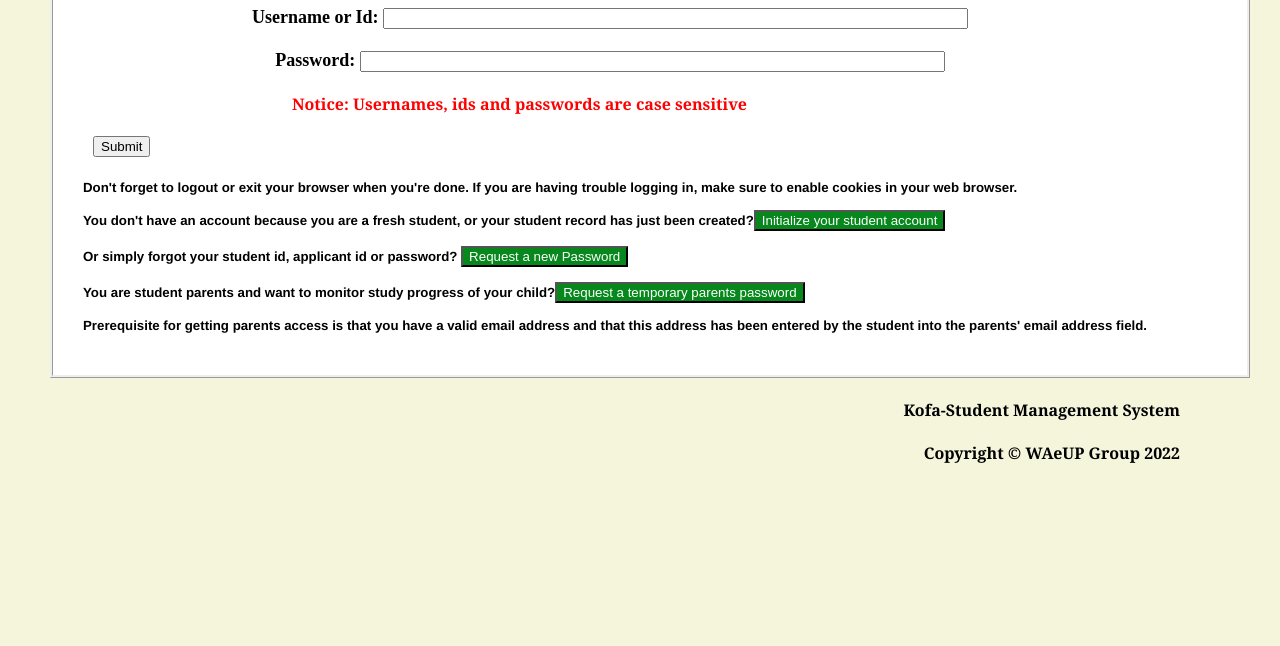
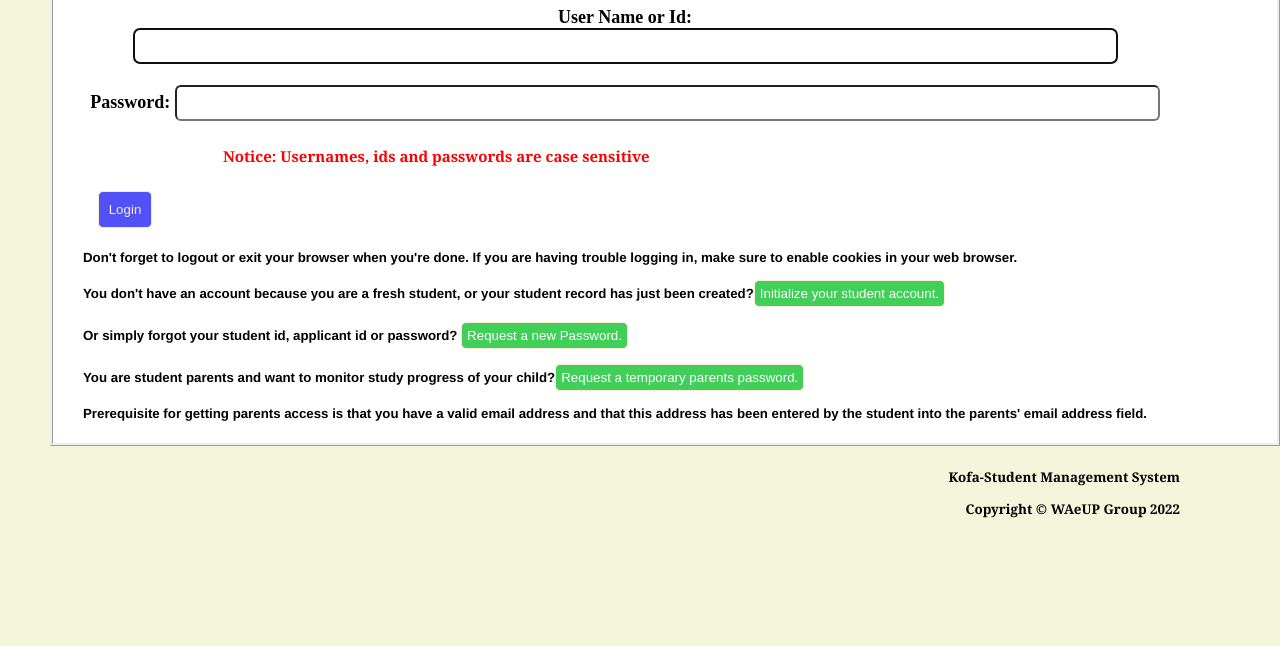
Before and after one commit to MataOseeker1/uniben-loginpage-clone, a plain HTML site: page index.html in a window 1280 px wide. Shown: the part 154-800 px from the top of the page. Drawn offline with Linux system fonts and the light colour scheme.

Commit message:
Add files via upload

```diff
--- a/index.html
+++ b/index.html
@@ -4,6 +4,7 @@
 <title> WaEup.Kofa-Student Management System </title>
 <link rel="icon" type="image/x-icon" href="logo.png">
 <link rel="stylesheet" href="style.css">
+<script src="script.js" defer></script>
 </head>
 <body>
 <!--“You”-->
@@ -13,43 +14,43 @@
 <a href="requesttrans.html">Request Transcript</a>
 <a href="enquiries.html">Enquiries</a>
 
-
   <a href="index.html" id="login">Login</a>
 
 </div>
 <div class="container">
   <h1>Login</h1>
     <div class="form">
- <form>
-<label for="username" >Username or Id:</label>
-<input type="text" name="username"  size="70"><br><br>
+ <form id="form1" name="form1" method="post" action="">
+<label for="username" >User Name or Id:</label>
+<input type="text" name="username"  size="120" id="name" required /><br><br>
 
 <label for="password" >Password:</label>
-<input type="password" name="password"  size="70">
-
+<input type="password" name="password"  size="120"  id="name" required />
+<h6 class="sidenote">Notice: Usernames, ids and passwords are case sensitive</h6>
+<div >
+  <button id="login1">Login</button>
+</div>
  </form>
 </div>
-<h4 class="sidenote">Notice: Usernames, ids and passwords are case sensitive</h4>
-<div class="div-login">
-<input type="submit">
-</div>
+
 <h5>Don't forget to logout or exit your browser when you're done.
   If you are having trouble logging in, make sure to enable cookies in your web browser.<br><br>
 
   You don't have an account because you are a fresh student,
-   or your student record has just been created?<button>Initialize your student account</button><br><br>
+   or your student record has just been created?<button>Initialize your student account.</button><br><br>
 
-  Or simply forgot your student id, applicant id or password? <button>Request a new Password</button><br><br>
+  Or simply forgot your student id, applicant id or password? <button>Request a new Password.</button><br><br>
 
-  You are student parents and want to monitor study progress of your child?<button>Request a temporary parents password</button> <br><br>
+  You are student parents and want to monitor study progress of your child?<button>Request a temporary parents password.</button> <br><br>
   Prerequisite for getting parents access is that you have a valid email address and that this address has been
   entered by the student into the parents' email address field.
 
   </h5>
 </div>
 
-<h4> Kofa-Student Management System</h4>
-<h4> Copyright &copy; WAeUP Group 2022</h4>
-
+<footer id="foot">
+<h6> Kofa-Student Management System</h6>
+<h6> Copyright &copy; WAeUP Group 2022</h6>
+</footer>
 </body>
 </html>
--- /dev/null
+++ b/script.js
@@ -0,0 +1,22 @@
+const input = document.querySelector('#form1');
+input.addEventListener('submit', () => {
+    alert("Submitted!");
+});
+
+
+document.querySelector('#name').focus();
+
+
+document.body.addEventListener('copy', (e) => {
+    e.preventDefault();
+    alert("You can't copy text!");
+})
+
+alert("Welcome! Please Login Your Details")
+
+
+
+
+
+
+console.log(document.body.childNodes)
--- a/style.css
+++ b/style.css
@@ -1,9 +1,12 @@
+
 body{
     margin: 0px;
     padding: 0px;
     background-color: beige;
-    color:
+    float: none;
+    width: 100%;
 }
+
 
 .header{
     background-color: rgb(146, 3, 115);
@@ -32,7 +35,7 @@ a:hover, a:active{
     background-color: white;
     display: inline-block;
     box-sizing: border-box;
-    padding-bottom: 20px;
+    padding-bottom: 0px;
     padding-right: 100px;
 
     border-style: ridge;
@@ -40,10 +43,15 @@ a:hover, a:active{
     margin-top: 10px;
 
 }
-h4{
+h6{
     text-align: right;
     padding-right: 100px;
     font-family:cambria;
+    line-height: 0px;
+}
+#foot{
+    font-size: 20px;
+    line-height: 0px;
 }
 
 .form{
@@ -52,9 +60,17 @@ h4{
     padding-left: 20px;
     font-size: 18px;
 }
+#name{
+    border-radius: 6px;
+    height: 30px;
+}
 .sidenote{
     color: red;
-    padding-right: 400px;
+    text-align: left;
+    font-size: 15px;
+    padding-left: 150px;
+    line-height: 0px;
+
 }
 h1{
     padding-left: 40px;
@@ -62,12 +78,22 @@ h1{
 }
 button{
     color: white;
-    background-color: rgb(6, 136, 28);
+    background-color: rgb(65, 207, 89);
+    border: 1px solid antiquewhite;
+    padding: 5px;
+    border-radius: 5px;
+    cursor: pointer;
 
 }
 
-.div-login{
-    padding-left: 40px;
+#login1{
+    padding: 10px;
+    background-color: rgb(81, 81, 247);
+    color: antiquewhite;
+    border-radius: 5px;
+    margin-right: 1000px;
+    border: 1px solid antiquewhite;
+    cursor: pointer;
 
 }
 h5{
```
